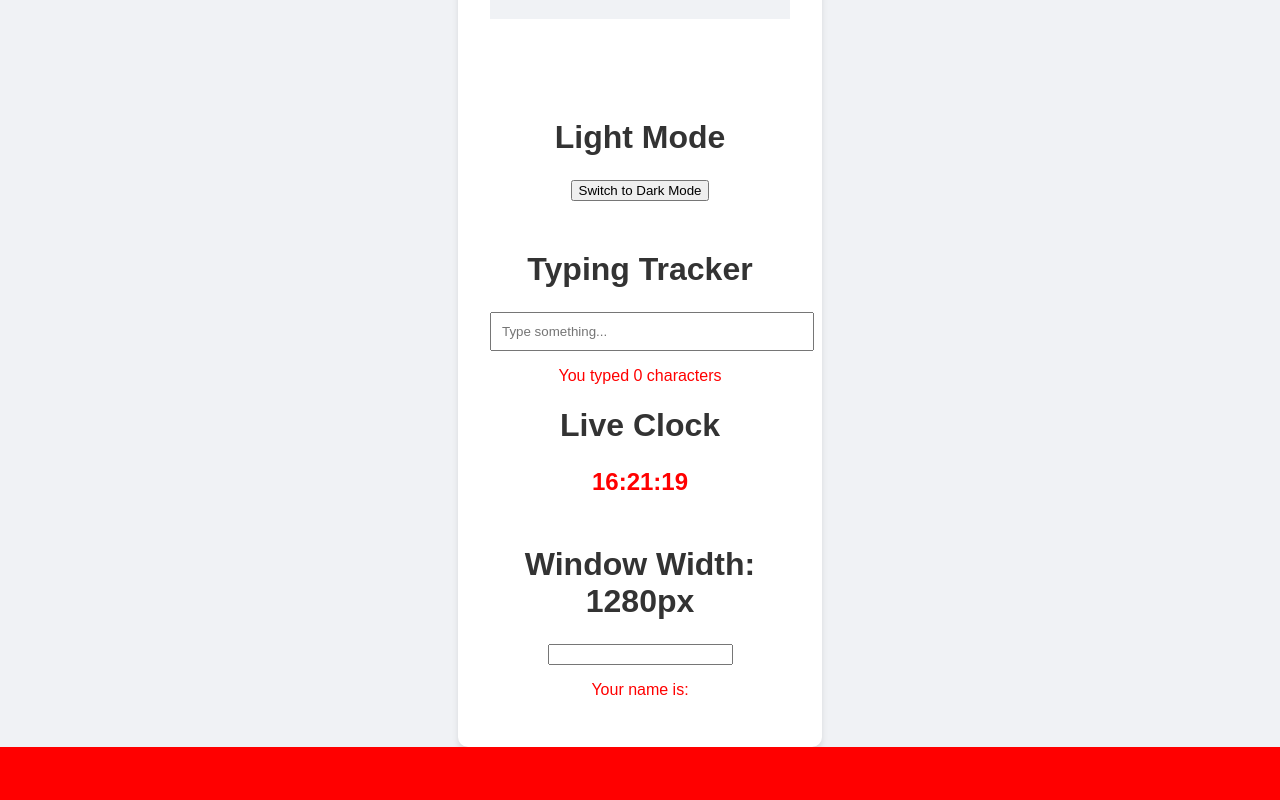
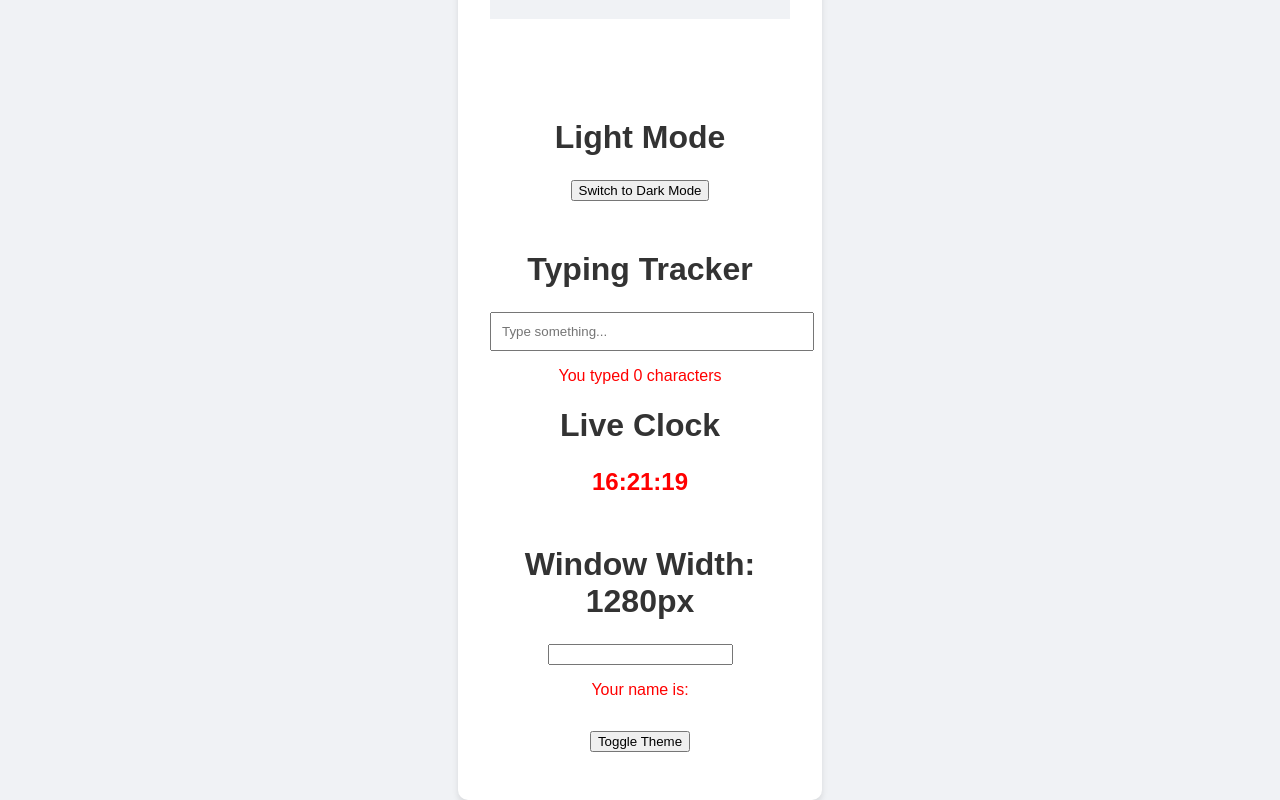
Before and after one commit to annishasaravanan/React, a React (Create React App) app in the folder counter-react/: page / in a window 1280 px wide. Shown: the part 1938-2738 px from the top of the page. Before the commit the page ends 2685 px from the top, so only its background shows below. Built offline with nearby package versions, Linux system fonts and the light colour scheme.

Commit message:
themeset commit chnage

```diff
--- a/counter-react/src/App.js
+++ b/counter-react/src/App.js
@@ -7,6 +7,7 @@ import Typing from "./typingtracker";
 import LiveClock from './live';
 import Windows from  './windows';
 import Name from "./name";
+import Demo from "./demo1";
 function App() {
   const [count, setCount] = useState(0);
 
@@ -44,6 +45,7 @@ function App() {
         <LiveClock/>
         <Windows/>
         <Name/>
+        <Demo/>
       </div>
     </div>
   );
--- /dev/null
+++ b/counter-react/src/demo1.js
@@ -0,0 +1,15 @@
+import {useState } from "react";
+
+function ThemeToggle() {
+    const [dark, setDark] = useState(false);
+
+    const toggleTheme = () => setDark(!dark);
+
+    return (
+      <div style={{ background: dark ? "#333" : "#fff", color: dark ? "#fff" : "#000", padding: "1rem" }}>
+        <button onClick={toggleTheme}>Toggle Theme</button>
+      </div>
+    );
+  }
+
+  export default ThemeToggle;
```
